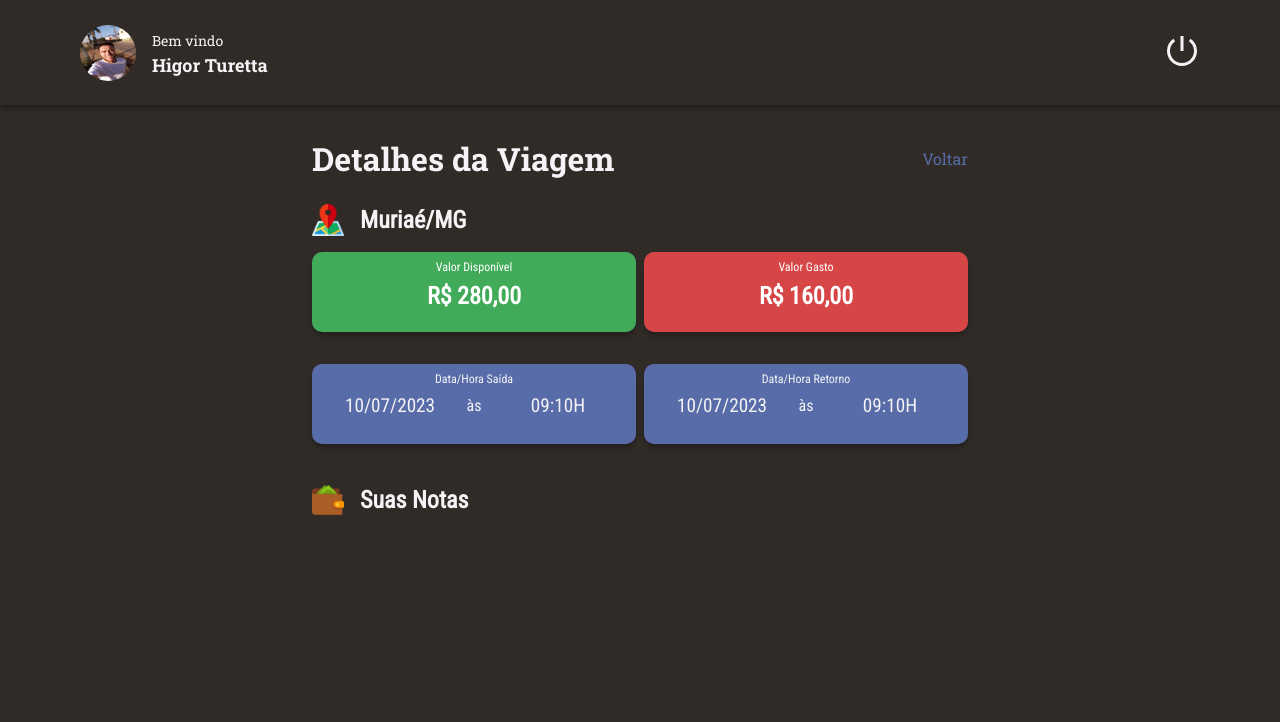
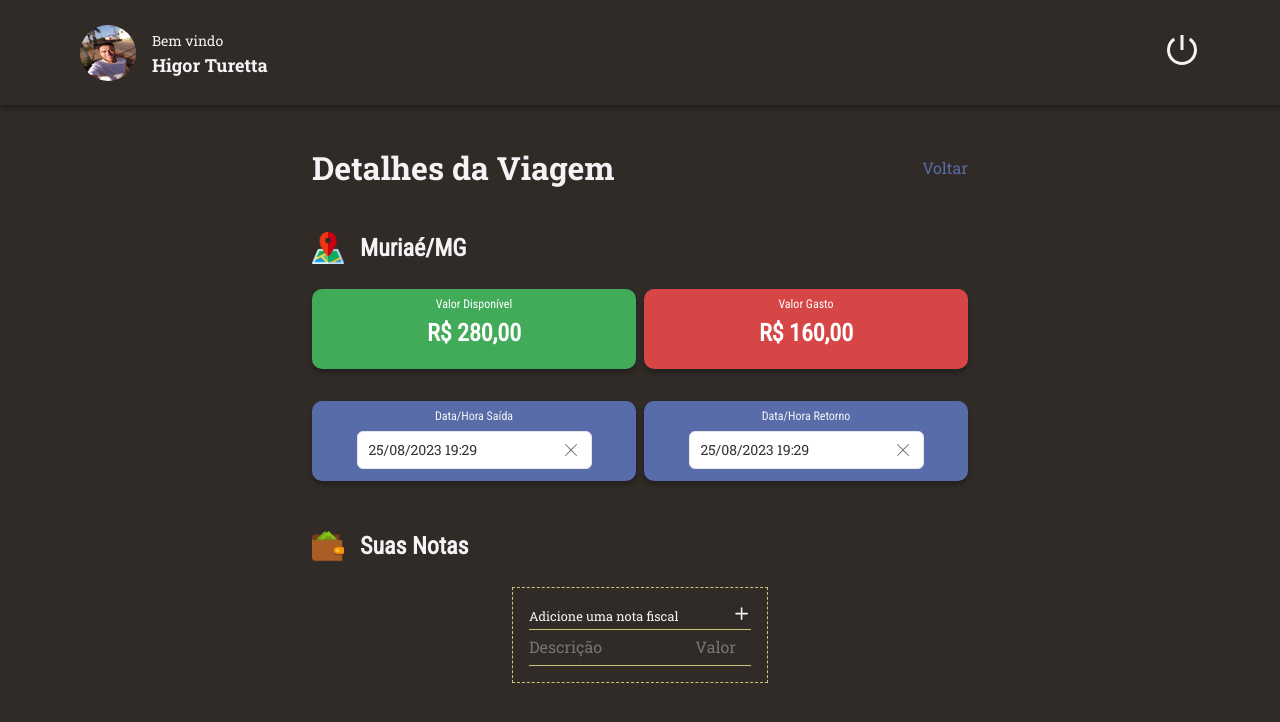
Before and after one commit to HigorTuretta/PrestaConc, a React (Vite) app: page / in a window 1280 px wide. Shown: the top 722 px of the page. Built offline with nearby package versions, Linux system fonts and the light colour scheme.

Commit message:
tripDetailsUpdated

```diff
--- a/package.json
+++ b/package.json
@@ -14,6 +14,7 @@
     "react-dom": "^18.2.0",
     "react-icons": "^4.10.1",
     "react-router-dom": "^6.15.0",
+    "rsuite": "^5.38.0",
     "styled-components": "^6.0.7"
   },
   "devDependencies": {
--- a/src/components/DateTimeCard/index.jsx
+++ b/src/components/DateTimeCard/index.jsx
@@ -1,13 +1,39 @@
 import { Container, InputArea } from "./styles";
+import { DatePicker, Stack } from "rsuite";
+import "rsuite/dist/rsuite.min.css";
 
 export function DateTimeCard({ title }) {
+  const locale = {
+    sunday: "Dom",
+    monday: "Seg",
+    tuesday: "Ter",
+    wednesday: "Qua",
+    thursday: "Qui",
+    friday: "Sex",
+    saturday: "Sáb",
+    today: "Hoje",
+    yesterday: "Ontem",
+    hours: "Horas",
+    minutes: "Minutos",
+    seconds: "Segundos",
+  };
   return (
     <Container>
       <h5>{title}</h5>
       <InputArea>
-        <input type="text" value="10/07/2023" />
-        <p>às</p>
-        <input type="text" value="09:10H" />
+        <Stack direction="column" alignItems="flex-start" spacing={6}>
+          <DatePicker
+            defaultValue={new Date()}
+            locale={locale}
+            format="dd/MM/yyyy HH:mm"
+            ranges={[
+              {
+                label: "Hoje",
+                value: new Date(),
+              },
+            ]}
+          />
+        </Stack>
       </InputArea>
     </Container>
   );
--- a/src/components/DateTimeCard/styles.js
+++ b/src/components/DateTimeCard/styles.js
@@ -18,27 +18,24 @@ export const Container = styled.div`
     line-height: normal;
     margin-bottom: 0.5rem;
   }
+
+  @media screen and (max-width: 680px) {
+    height: 100%;
+  }
 `;
 
 export const InputArea = styled.div`
   display: flex;
   justify-content: center;
   align-items: center;
+
   > p {
     color: ${({ theme }) => theme.COLORS.WHITE};
     font-family: "Roboto Condensed", sans-serif;
     margin: 0 0.4rem;
   }
 
-  > input {
-    color: ${({ theme }) => theme.COLORS.WHITE};
-    font-family: "Roboto Condensed", sans-serif;
-    font-size: 1.2rem;
-    background: none;
-    border: none;
-    outline: none;
-    appearance: none;
-    width: 100%;
-    text-align: center;
+  @media screen and (max-width: 680px) {
+    flex-wrap: wrap;
   }
 `;
--- /dev/null
+++ b/src/components/Invoice/index.jsx
@@ -0,0 +1,66 @@
+import {
+  Container,
+  Line,
+  InvoiceHeader,
+  InvoiceDetails,
+  ActionButton,
+} from "./styles";
+import { FiTrash2, FiPlus } from "react-icons/fi";
+import { useState } from "react";
+
+export function Invoice({
+  dateTime,
+  isNew = false,
+  readOnly = false,
+  onInputChange,
+  onDelete,
+  invDescription,
+  invValue,
+  ...rest
+}) {
+  const [description, setDescription] = useState("");
+  const [value, setValue] = useState("");
+
+  function handleAddClick() {
+    onInputChange(description, value);
+    setDescription("");
+    setValue("");
+  }
+
+  const handleDeleteClick = () => {
+    onDelete();
+  };
+
+  return (
+    <Container $isnew={isNew}>
+      <InvoiceHeader $isnew={isNew}>
+        <p>{dateTime}</p>
+        <ActionButton $isnew={isNew} {...rest} onClick={ isNew ? handleAddClick : handleDeleteClick}>
+          {isNew ? <FiPlus /> : <FiTrash2 />}
+        </ActionButton>
+      </InvoiceHeader>
+      <Line $isnew={isNew} />
+      <InvoiceDetails $isnew={isNew}>
+        <input
+          type="text"
+          placeholder="Descrição"
+          {...rest}
+          autoComplete="false"
+          value={invDescription ? invDescription : description}
+          onChange={(e) => setDescription(e.target.value)}
+          readOnly={readOnly}
+        />
+        <input
+          type={invValue ? 'text' : 'number'}
+          placeholder="Valor"
+          step="0.01"
+          {...rest}
+          value={invValue ? invValue : value}
+          onChange={(e) => setValue(e.target.value)}
+          readOnly={readOnly}
+        />
+      </InvoiceDetails>
+      <Line $isnew={isNew} />
+    </Container>
+  );
+}
--- /dev/null
+++ b/src/components/Invoice/styles.js
@@ -0,0 +1,72 @@
+import styled from "styled-components";
+
+export const Container = styled.div`
+  width: 16rem;
+  height: 6rem;
+  padding: 1rem;
+  background: ${({ theme, $isnew }) =>
+    $isnew ? theme.COLORS.BACKGROUND_900 : theme.COLORS.YELLOW};
+  border: ${({ theme, $isnew }) => ($isnew ? theme.COLORS.YELLOW : "none")} 1px
+    dashed;
+`;
+
+export const InvoiceHeader = styled.div`
+  display: flex;
+  justify-content: space-between;
+  align-items: center;
+  font-family: "Roboto Slab", serif;
+  color: ${({ theme, $isnew }) =>
+    $isnew ? theme.COLORS.WHITE : theme.COLORS.BACKGROUND_900};
+  > p {
+    font-size: 0.8rem;
+  }
+`;
+
+export const InvoiceDetails = styled.div`
+  font-family: "Roboto Slab", serif;
+  display: flex;
+  justify-content: space-between;
+  flex-direction: row;
+  align-items: center;
+  height: 2.2rem;
+
+  color: ${({ theme, $isnew }) =>
+    $isnew ? theme.COLORS.WHITE : theme.COLORS.BACKGROUND_900};
+
+  > input:first-child {
+    width: 60%;
+    text-align: left;
+  }
+  > input:last-child {
+    width: 40%;
+    text-align: right;
+  }
+  > input {
+    color: ${({ theme, $isnew }) =>
+      $isnew ? theme.COLORS.WHITE : theme.COLORS.BACKGROUND_900};
+
+    background: none;
+    outline: none;
+    border: none;
+  }
+`;
+
+export const ActionButton = styled.button`
+  background: none;
+  border: none;
+  outline: none;
+  color: ${({ theme, $isnew }) =>
+    $isnew ? theme.COLORS.WHITE : theme.COLORS.BACKGROUND_900};
+  > svg {
+    width: 1.2rem;
+    height: 1.2rem;
+    flex-shrink: 0;
+  }
+`;
+
+export const Line = styled.div`
+  width: 100%;
+  height: 1px;
+  background-color: ${({ theme, $isnew }) =>
+    $isnew ? theme.COLORS.YELLOW : theme.COLORS.BACKGROUND_900};
+`;
--- a/src/pages/TripDetails/index.jsx
+++ b/src/pages/TripDetails/index.jsx
@@ -1,12 +1,33 @@
-import { Container, Title, CardArea } from "./styles";
+import { Container, Title, CardArea, InvoiceArea } from "./styles";
 import { Header } from "../../components/Header";
 import { ButtonText } from "../../components/ButtonText";
 import { ValueCard } from "../../components/ValueCard";
 import { DateTimeCard } from "../../components/DateTimeCard";
+import { Invoice } from "../../Components/Invoice";
+import { formatDate } from "../../utils/formatDate";
+import { useState } from "react";
+
 import mapIcon from "../../assets/map.png";
 import walletIcon from "../../assets/wallet.png";
 
 export function TripDetails() {
+  const [invoices, setInvoices] = useState([]);
+
+  const handleInputChange = (invDescription, invValue) => {
+    const newInvoice = {
+      description: invDescription,
+      value: parseFloat(invValue).toFixed(2),
+      dateTime: formatDate(new Date()),
+    };
+
+    setInvoices([...invoices, newInvoice]);
+  };
+
+  const handleDeleteInvoice = (index) => {
+    const updatedInvoices = invoices.filter((_, i) => i !== index);
+    setInvoices(updatedInvoices);
+  };
+
   return (
     <Container>
       <Header />
@@ -25,14 +46,33 @@ export function TripDetails() {
           <ValueCard title="Valor Gasto" value="160,00" IsRed={true} />
         </CardArea>
         <CardArea>
-          <DateTimeCard title='Data/Hora Saída'/>
-          <DateTimeCard title='Data/Hora Retorno'/>
+          <DateTimeCard title="Data/Hora Saída" />
+          <DateTimeCard title="Data/Hora Retorno" />
         </CardArea>
         <Title>
           <h2>
             <img src={walletIcon} alt="Icone de Carteira" /> Suas Notas
           </h2>
         </Title>
+        <InvoiceArea>
+          <Invoice
+            isNew
+            dateTime="Adicione uma nota fiscal"
+            onInputChange={handleInputChange}
+          />
+
+          {invoices &&
+            invoices.map((invoice, index) => (
+              <Invoice
+                dateTime={String(invoice.dateTime)}
+                invDescription={invoice.description}
+                invValue={`R$ ${invoice.value}`}
+                key={String(index)}
+                onDelete={() => handleDeleteInvoice(index)}
+                readOnly
+              />
+            ))}
+        </InvoiceArea>
       </main>
     </Container>
   );
--- a/src/pages/TripDetails/styles.js
+++ b/src/pages/TripDetails/styles.js
@@ -18,29 +18,38 @@ export const Title = styled.header`
 
   > h1 {
     color: ${({ theme }) => theme.COLORS.WHITE};
-    font-family: 'Roboto Slab', serif;
+    font-family: "Roboto Slab", serif;
     font-size: 2rem;
   }
   > h2 {
     display: flex;
     align-items: center;
     color: ${({ theme }) => theme.COLORS.WHITE};
-    font-family: 'Roboto Condensed', sans-serif;
+    font-family: "Roboto Condensed", sans-serif;
     font-size: 1.5rem;
     margin: 1.5rem 0 0 0;
 
-    img{
-        width: 2rem;
-        height: 2rem;
-        margin-right: 1rem;
+    img {
+      width: 2rem;
+      height: 2rem;
+      margin-right: 1rem;
     }
   }
 `;
 
 export const CardArea = styled.div`
-display: flex;
-justify-content:space-around;
-align-items:center;
-padding: 1rem 0 ;
-gap: 0.5rem;
-`
+  display: flex;
+  justify-content: space-around;
+  align-items: center;
+  padding: 1rem 0;
+  gap: 0.5rem;
+`;
+
+export const InvoiceArea = styled.div`
+  display: flex;
+  justify-content: space-around;
+  align-items: center;
+  padding: 1rem 0;
+  gap: 0.5rem;
+  flex-wrap: wrap;
+`;
--- a/src/styles/theme.js
+++ b/src/styles/theme.js
@@ -1,16 +1,16 @@
 export default {
   COLORS: {
-      BACKGROUND_900: '#302B27',
+    BACKGROUND_900: "#302B27",
     BACKGROUND_700: "#595959",
 
     WHITE: "#F5F3F5",
     BLUE_100: "#576CA8",
-      BLUE_200: '#274690',
-      BLUE_300: '#1B264F',
-
+    BLUE_200: "#274690",
+    BLUE_300: "#1B264F",
+    YELLOW: "#ccc477",
     GRAY_100: "#999591",
     GRAY_300: "#666360",
 
-      RED: "#FF002E"
-    }
-  }
+    RED: "#FF002E",
+  },
+};
--- /dev/null
+++ b/src/utils/formatDate.js
@@ -0,0 +1,9 @@
+export function formatDate(date) {
+    const day = String(date.getDate()).padStart(2, '0');
+    const month = String(date.getMonth() + 1).padStart(2, '0');
+    const year = date.getFullYear();
+    const hours = String(date.getHours()).padStart(2, '0');
+    const minutes = String(date.getMinutes()).padStart(2, '0');
+
+    return `${day}/${month}/${year} ${hours}:${minutes}`;
+  }
```
Also changed, not shown: 1 other file (tests, documents, lock files or other folders). Lines whose indentation alone changed are shown as unchanged.
